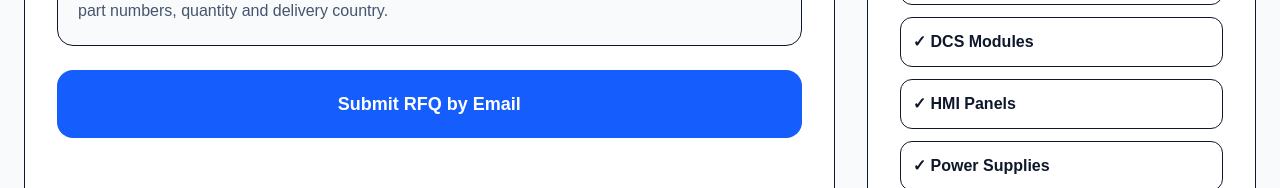
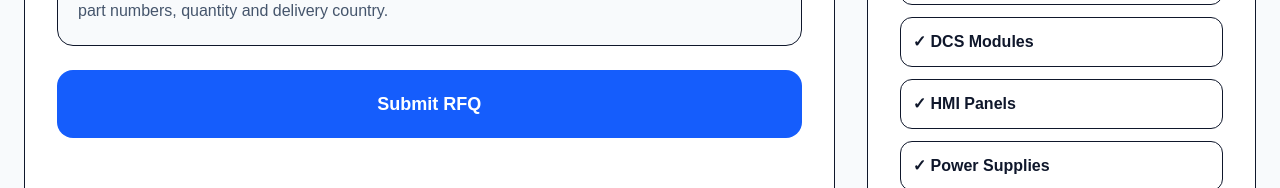
Before and after one commit to summitwang/globalplcparts, a Next.js app: page /request-quote in a window 1280 px wide. Shown: the part 1791-1979 px from the top of the page. Built offline with nearby package versions, Linux system fonts and the light colour scheme.

Commit message:
Connect RFQ form to Supabase

```diff
--- /dev/null
+++ b/app/api/rfq/route.ts
@@ -0,0 +1,35 @@
+import { NextResponse } from "next/server";
+import { supabase } from "@/lib/supabase";
+
+export async function POST(req: Request) {
+  try {
+    const body = await req.json();
+
+    const { error } = await supabase.from("rfq_requests").insert([
+      {
+        company_name: body.company_name,
+        contact_name: body.contact_name,
+        email: body.email,
+        phone: body.phone,
+        country: body.country,
+        part_number: body.part_number,
+        brand: body.brand,
+        quantity: body.quantity,
+        condition_required: body.condition_required,
+        target_delivery_date: body.target_delivery_date,
+        rfq_details: body.rfq_details,
+        status: "new",
+      },
+    ]);
+
+    if (error) {
+      console.error("RFQ insert error:", error);
+      return NextResponse.json({ success: false, error }, { status: 500 });
+    }
+
+    return NextResponse.json({ success: true });
+  } catch (err) {
+    console.error("RFQ API error:", err);
+    return NextResponse.json({ success: false }, { status: 500 });
+  }
+}
--- a/app/request-quote/page.tsx
+++ b/app/request-quote/page.tsx
@@ -1,13 +1,56 @@
+"use client";
+
+import { useState } from "react";
+
 const email = "sales@globalplcparts.com";
 const whatsappNumber = "13774696836";
 
-export const metadata = {
-  title: "Request Quote for Industrial Automation Parts | GlobalPLCParts",
-  description:
-    "Request a quote for PLC, DCS, HMI, drives and industrial automation spare parts. Send part number, quantity, company details and delivery requirements.",
-};
+export default function RequestQuotePage() {
+  const [loading, setLoading] = useState(false);
+  const [success, setSuccess] = useState(false);
+  const [error, setError] = useState("");
 
-export default function RequestQuotePage() {
+  async function handleSubmit(event: React.FormEvent<HTMLFormElement>) {
+    event.preventDefault();
+    setLoading(true);
+    setSuccess(false);
+    setError("");
+
+    const formData = new FormData(event.currentTarget);
+
+    const payload = {
+      company_name: formData.get("company_name"),
+      contact_name: formData.get("contact_name"),
+      email: formData.get("email"),
+      phone: formData.get("phone"),
+      country: formData.get("country"),
+      part_number: formData.get("part_number"),
+      brand: formData.get("brand"),
+      quantity: formData.get("quantity"),
+      condition_required: formData.get("condition_required"),
+      target_delivery_date: formData.get("target_delivery_date"),
+      rfq_details: formData.get("rfq_details"),
+    };
+
+    const res = await fetch("/api/rfq", {
+      method: "POST",
+      headers: {
+        "Content-Type": "application/json",
+      },
+      body: JSON.stringify(payload),
+    });
+
+    setLoading(false);
+
+    if (!res.ok) {
+      setError("Submit failed. Please email sales@globalplcparts.com directly.");
+      return;
+    }
+
+    setSuccess(true);
+    event.currentTarget.reset();
+  }
+
   const whatsappText = encodeURIComponent(
     "Hello GlobalPLCParts, I want to request a quote for industrial automation parts."
   );
@@ -33,9 +76,7 @@ export default function RequestQuotePage() {
           </div>
 
           <div className="bg-white text-slate-900 rounded-3xl p-8 shadow-xl">
-            <h2 className="text-3xl font-black mb-4">
-              Fast RFQ Response
-            </h2>
+            <h2 className="text-3xl font-black mb-4">Fast RFQ Response</h2>
 
             <div className="grid grid-cols-2 gap-4 text-sm">
               <Info title="Response Time" value="Within 24 Hours" />
@@ -49,30 +90,35 @@ export default function RequestQuotePage() {
 
       <section className="max-w-7xl mx-auto px-6 py-16 grid lg:grid-cols-3 gap-8">
         <div className="lg:col-span-2 bg-white border rounded-3xl p-8">
-          <h2 className="text-4xl font-black mb-8">
-            Submit Your RFQ Details
-          </h2>
+          <h2 className="text-4xl font-black mb-8">Submit Your RFQ Details</h2>
 
-          <form
-            action={`mailto:${email}`}
-            method="post"
-            encType="text/plain"
-            className="space-y-6"
-          >
+          {success && (
+            <div className="mb-6 rounded-2xl border border-green-300 bg-green-50 p-5 text-green-700 font-black">
+              RFQ submitted successfully. Our sales team will contact you soon.
+            </div>
+          )}
+
+          {error && (
+            <div className="mb-6 rounded-2xl border border-red-300 bg-red-50 p-5 text-red-700 font-black">
+              {error}
+            </div>
+          )}
+
+          <form onSubmit={handleSubmit} className="space-y-6">
             <div className="grid md:grid-cols-2 gap-5">
-              <Field label="Company Name" name="Company Name" required />
-              <Field label="Contact Name" name="Contact Name" required />
-              <Field label="Email Address" name="Email" type="email" required />
-              <Field label="WhatsApp / Phone" name="Phone" />
-              <Field label="Country / Region" name="Country" required />
-              <Field label="Target Delivery Date" name="Target Delivery Date" />
+              <Field label="Company Name" name="company_name" required />
+              <Field label="Contact Name" name="contact_name" required />
+              <Field label="Email Address" name="email" type="email" required />
+              <Field label="WhatsApp / Phone" name="phone" />
+              <Field label="Country / Region" name="country" required />
+              <Field label="Target Delivery Date" name="target_delivery_date" />
             </div>
 
             <div className="grid md:grid-cols-2 gap-5">
-              <Field label="Part Number / Model" name="Part Number" required />
-              <Field label="Brand" name="Brand" />
-              <Field label="Quantity" name="Quantity" required />
-              <Field label="Condition Required" name="Condition Required" />
+              <Field label="Part Number / Model" name="part_number" required />
+              <Field label="Brand" name="brand" />
+              <Field label="Quantity" name="quantity" required />
+              <Field label="Condition Required" name="condition_required" />
             </div>
 
             <div>
@@ -80,7 +126,7 @@ export default function RequestQuotePage() {
                 RFQ Details / BOM List
               </label>
               <textarea
-                name="RFQ Details"
+                name="rfq_details"
                 rows={8}
                 placeholder="Example: Allen Bradley 1756-EN2T, quantity 2 pcs, destination United States. Please quote price and lead time."
                 className="w-full border rounded-2xl px-4 py-3 outline-none focus:ring-2 focus:ring-blue-500"
@@ -89,9 +135,7 @@ export default function RequestQuotePage() {
             </div>
 
             <div className="bg-slate-50 border rounded-2xl p-5">
-              <h3 className="font-black mb-2">
-                Need to send a BOM file?
-              </h3>
+              <h3 className="font-black mb-2">Need to send a BOM file?</h3>
               <p className="text-slate-600 leading-7">
                 You can email your Excel, PDF or part list directly to{" "}
                 <a href={`mailto:${email}`} className="text-blue-600 font-black">
@@ -103,18 +147,17 @@ export default function RequestQuotePage() {
 
             <button
               type="submit"
-              className="w-full bg-blue-600 text-white py-5 rounded-2xl font-black text-lg hover:bg-blue-700"
+              disabled={loading}
+              className="w-full bg-blue-600 text-white py-5 rounded-2xl font-black text-lg hover:bg-blue-700 disabled:bg-slate-400"
             >
-              Submit RFQ by Email
+              {loading ? "Submitting RFQ..." : "Submit RFQ"}
             </button>
           </form>
         </div>
 
         <aside className="space-y-6">
           <div className="bg-slate-900 text-white rounded-3xl p-8">
-            <h2 className="text-3xl font-black mb-4">
-              Contact Sales Directly
-            </h2>
+            <h2 className="text-3xl font-black mb-4">Contact Sales Directly</h2>
 
             <p className="text-slate-300 leading-7 mb-6">
               For urgent industrial spare parts, contact our sales team by
@@ -140,9 +183,7 @@ export default function RequestQuotePage() {
           </div>
 
           <div className="bg-white border rounded-3xl p-8">
-            <h2 className="text-3xl font-black mb-5">
-              What to Include
-            </h2>
+            <h2 className="text-3xl font-black mb-5">What to Include</h2>
 
             <div className="space-y-3">
               <Point text="Part number or model" />
@@ -155,9 +196,7 @@ export default function RequestQuotePage() {
           </div>
 
           <div className="bg-white border rounded-3xl p-8">
-            <h2 className="text-3xl font-black mb-5">
-              We Supply
-            </h2>
+            <h2 className="text-3xl font-black mb-5">We Supply</h2>
 
             <div className="space-y-3">
               <Point text="PLC Modules" />
@@ -173,9 +212,7 @@ export default function RequestQuotePage() {
 
       <section className="max-w-7xl mx-auto px-6 pb-16">
         <div className="bg-white border rounded-3xl p-8">
-          <h2 className="text-4xl font-black mb-8">
-            RFQ Process
-          </h2>
+          <h2 className="text-4xl font-black mb-8">RFQ Process</h2>
 
           <div className="grid md:grid-cols-4 gap-5">
             <Step number="1" title="Send Part Number" />
@@ -233,11 +270,7 @@ function Info({ title, value }: { title: string; value: string }) {
 }
 
 function Point({ text }: { text: string }) {
-  return (
-    <div className="border rounded-xl p-3 font-bold">
-      ✓ {text}
-    </div>
-  );
+  return <div className="border rounded-xl p-3 font-bold">✓ {text}</div>;
 }
 
 function Step({ number, title }: { number: string; title: string }) {
--- /dev/null
+++ b/lib/supabase.ts
@@ -0,0 +1,6 @@
+import { createClient } from "@supabase/supabase-js";
+
+export const supabase = createClient(
+  process.env.SUPABASE_URL!,
+  process.env.SUPABASE_SERVICE_ROLE_KEY!
+);
--- a/package.json
+++ b/package.json
@@ -9,6 +9,7 @@
     "lint": "eslint"
   },
   "dependencies": {
+    "@supabase/supabase-js": "^2.106.2",
     "next": "16.2.6",
     "playwright": "^1.60.0",
     "react": "19.2.4",
```
Also changed, not shown: 1 other file (tests, documents, lock files or other folders).
